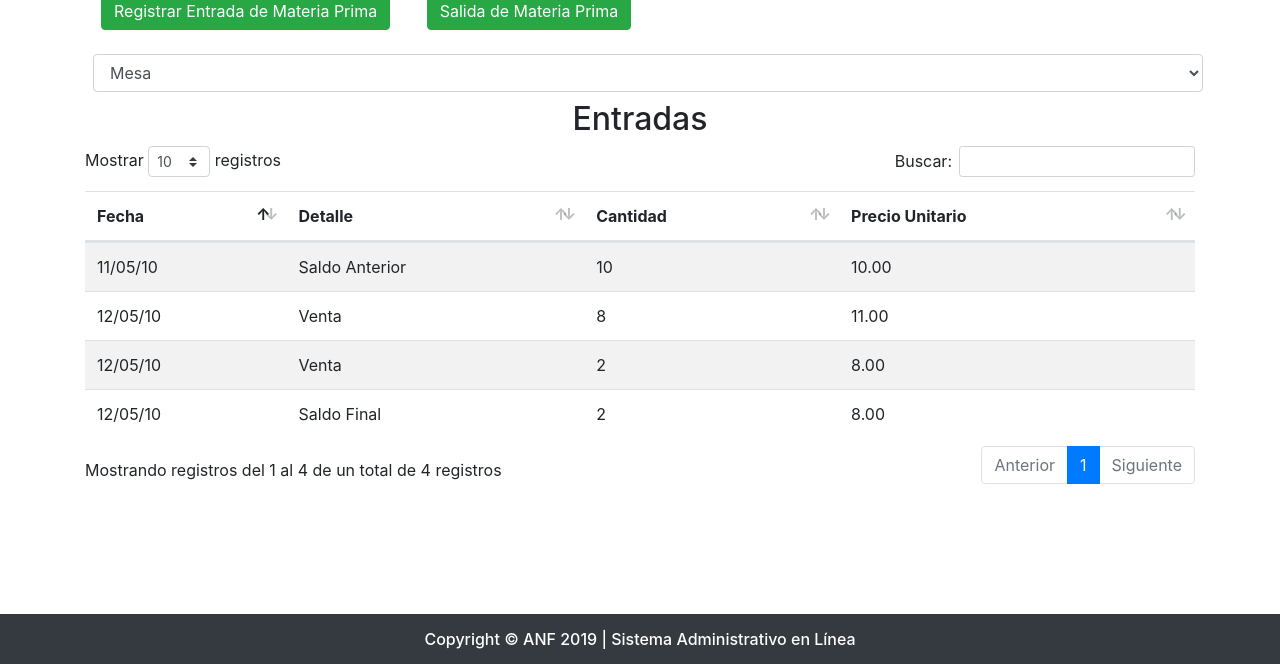
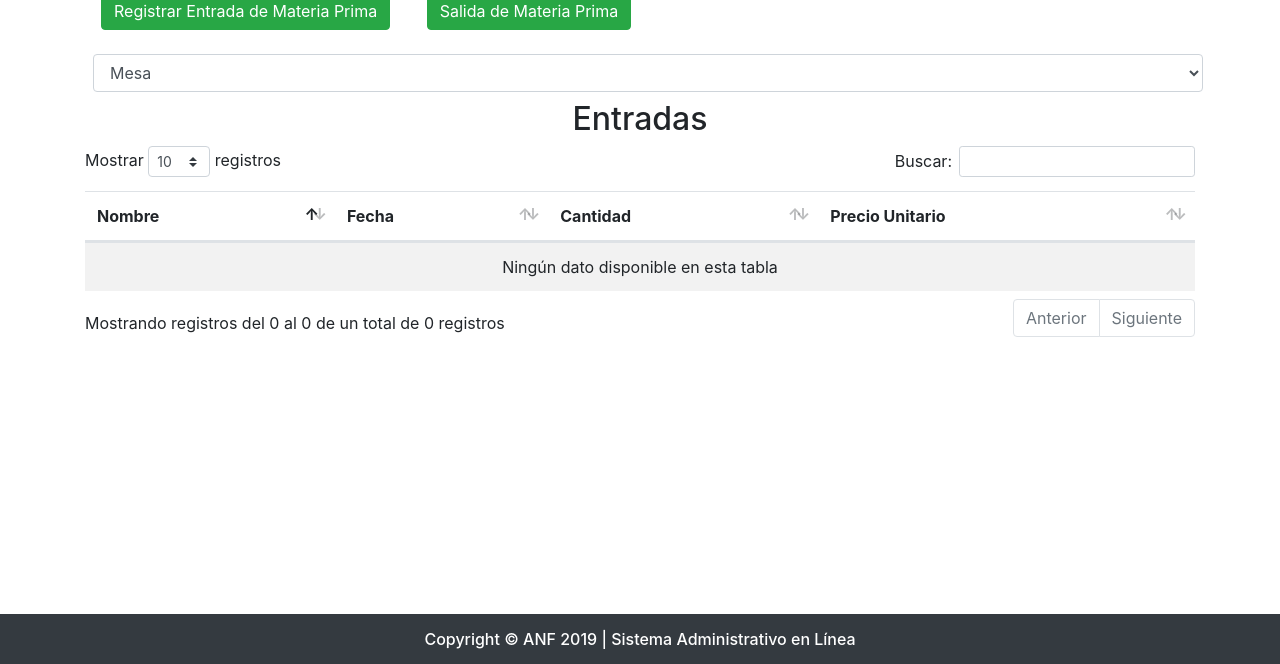
Before and after one commit to dennisrmz/analisis-financiero, a Node server app: template src/views/materia-prima/listar_entradas_materia_prima.hbs in a window 1280 px wide. Shown: the part 136-800 px from the top of the page. Run offline with Node 20, Linux system fonts and the light colour scheme; the template is opened without the code that fills it, so the values that code supplies are empty; some libraries are stand-ins or nearby versions.

Commit message:
cargando entradas de mp

```diff
--- a/src/routes/costeo.js
+++ b/src/routes/costeo.js
@@ -49,7 +49,10 @@ router.get('/materia_prima_saldo', async (req, res) => {
 });
 
 router.get('/materia_prima_entrada', async (req, res) => {
-    res.render('materia-prima/listar_entradas_materia_prima');
+    const entradaMateriasPrimas = await pool.query('SELECT materiasprimas.nombre, entradamp.cantidad, entradamp.preciounitario, entradamp.fecha FROM materiasprimas INNER JOIN entradamp ON materiasprimas.id = entradamp.materiaprima_id ');
+
+    console.log(entradaMateriasPrimas);
+    res.render('materia-prima/listar_entradas_materia_prima', { entradaMateriasPrimas});
 });
 
 router.get('/materia_prima_salida', async (req, res) => {
--- a/src/views/materia-prima/listar_entradas_materia_prima.hbs
+++ b/src/views/materia-prima/listar_entradas_materia_prima.hbs
@@ -15,39 +15,23 @@
     <table id="datatable" class="table table-striped">
         <thead>
             <tr>
+                <th>Nombre</th>
                 <th>Fecha</th>
-                <th>Detalle</th>
                 <th>Cantidad</th>
                 <th>Precio Unitario</th>
             </tr>
         </thead>
         </tfoot>
         <tbody>
+            {{#each entradaMateriasPrimas}}
             <tr>
-                <td>11/05/10</td>
-                <td>Saldo Anterior</td>
-                <td>10</td>
-                <td>10.00</td>
+                <td>{{nombre}}</td>
+                <td>{{fecha}}</td>
+                <td>{{cantidad}}</td>
+                <td>{{preciounitario}}</td>
 
             </tr>
-            <tr>
-                <td>12/05/10</td>
-                <td>Venta</td>
-                <td>8</td>
-                <td>11.00</td>
-            </tr>
-            <tr>
-                <td>12/05/10</td>
-                <td>Venta</td>
-                <td>2</td>
-                <td>8.00</td>
-            </tr>
-            <tr>
-                <td>12/05/10</td>
-                <td>Saldo Final</td>
-                <td>2</td>
-                <td>8.00</td>
-            </tr>
+            {{/each}}
 
         </tbody>
 
```
